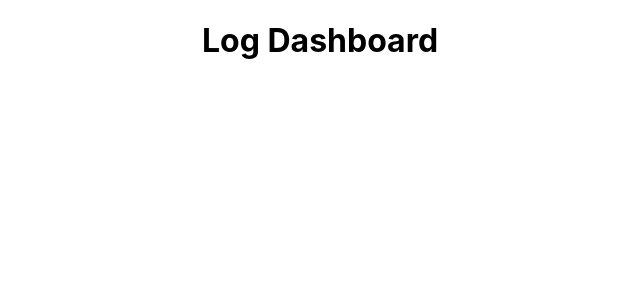
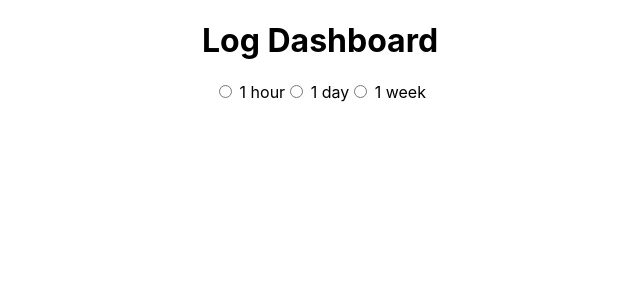
Before and after one commit to Ruchika1706/CMADSyslogDashboard, a React (Create React App) app in the folder dashboard/: page / in a window 1280 px wide. Shown: the top 300 px of the page, without its empty margins (320-960 px from the left). Built offline with nearby package versions, Linux system fonts and the light colour scheme.

Commit message:
Minor change

```diff
--- a/dashboard/src/App.js
+++ b/dashboard/src/App.js
@@ -8,6 +8,11 @@ function App() {
         <h1 align="center">
           Log Dashboard
         </h1>
+        <form>
+            <input type="radio" name="hour" value="hour"/> 1 hour
+            <input type="radio" name="day" value="day"/> 1 day
+            <input type="radio" name="week" value="week"/> 1 week
+        </form>
     </div>
   );
 }
```
